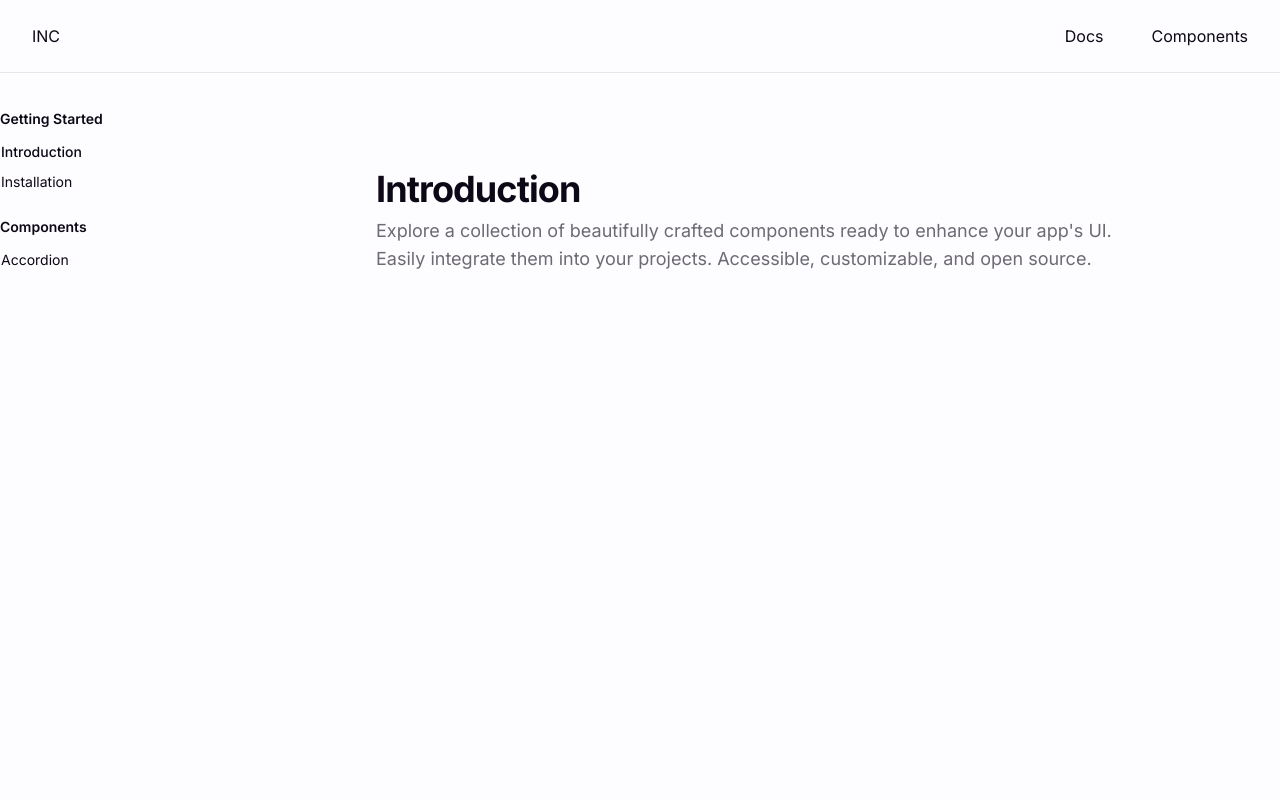
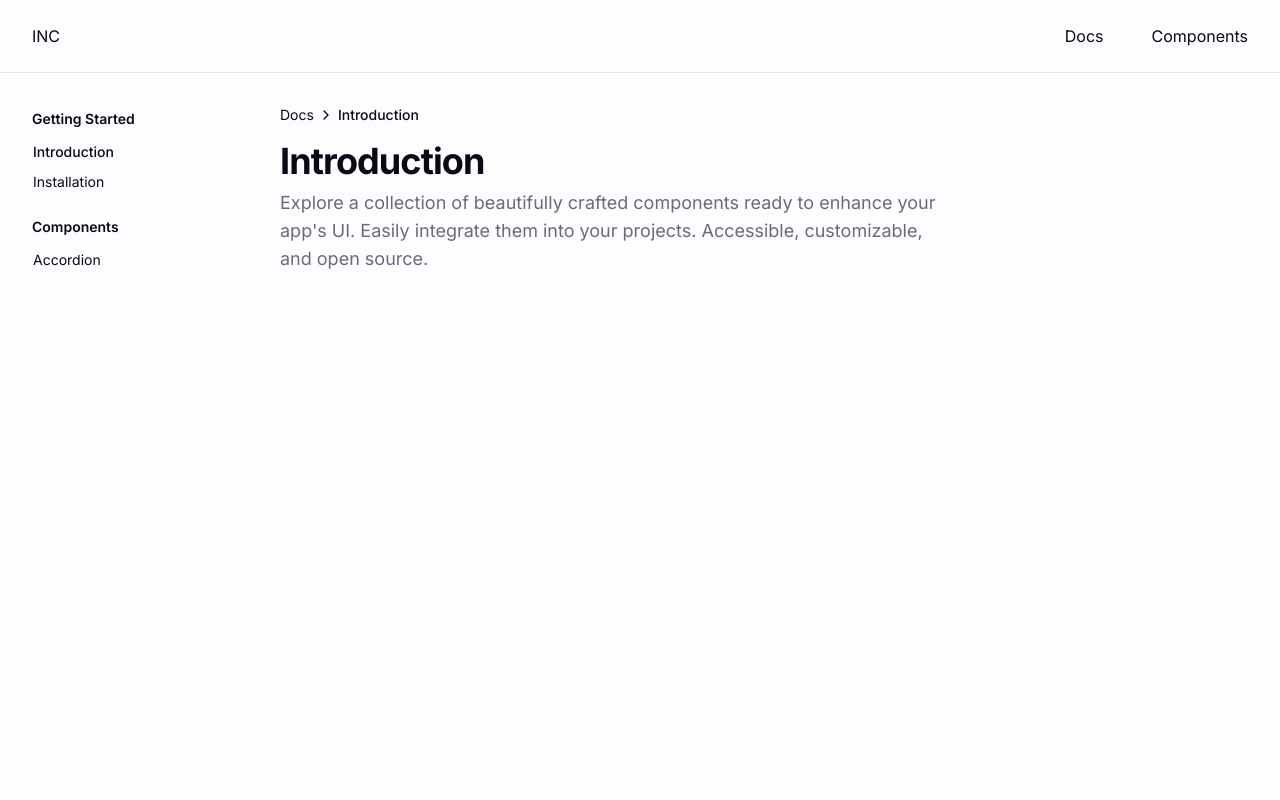
Before and after one commit to Zolastic/inc-design-system-documentation, a Next.js app: page /docs in a window 1280 px wide. Shown: the top 800 px of the page. Built offline with nearby package versions, Linux system fonts and the light colour scheme.

Commit message:
style: change layout for all pages and docs pages

```diff
--- a/src/app/docs/layout.tsx
+++ b/src/app/docs/layout.tsx
@@ -14,7 +14,7 @@ export default function DocsLayout({ children }: DocsLayoutProps) {
     <div className="border-b bg-background text-text-default">
       <div className="container flex-1 items-start md:grid md:grid-cols-[220px_minmax(0,1fr)] md:gap-6 lg:grid-cols-[240px_minmax(0,1fr)] lg:gap-10">
         <aside className="fixed top-14 z-30 -ml-2 hidden h-[calc(100vh-3.5rem)] w-full shrink-0 md:sticky md:block">
-          <ScrollArea className="h-full py-6 pr-6 lg:py-8">
+          <ScrollArea className="h-full p-6 pr-6 lg:p-8">
             <DocsSidebarNav items={docsSidebarLinks} />
           </ScrollArea>
         </aside>
--- a/src/app/docs/page.tsx
+++ b/src/app/docs/page.tsx
@@ -1,18 +1,30 @@
+import { ChevronRightIcon } from "lucide-react";
 import React from "react";
 
 type Props = {};
 
 const Page = (props: Props) => {
   return (
-    <main className="flex min-h-screen flex-col items-start justify-start p-24 bg-background">
-      <h1 className="scroll-m-20 text-4xl font-bold tracking-tight text-text-default">
-        Introduction
-      </h1>
-      <p className="text-lg text-text-default/60 max-w-[750px] mt-2">
-        Explore a collection of beautifully crafted components ready to enhance
-        your app&apos;s UI. Easily integrate them into your projects.
-        Accessible, customizable, and open source.
-      </p>
+    <main className="relative py-6 lg:gap-10 lg:py-8 xl:grid xl:grid-cols-[1fr_300px]">
+      <div className="mx-auto w-full min-w-0">
+        <div className="mb-4 flex items-center space-x-1 text-sm text-muted-foreground">
+          <div className="overflow-hidden text-ellipsis whitespace-nowrap">
+            Docs
+          </div>
+          <ChevronRightIcon className="h-4 w-4" />
+          <div className="font-medium text-foreground">Introduction</div>
+        </div>
+        <div className="space-y-2">
+          <h1 className="scroll-m-20 text-4xl font-bold tracking-tight text-text-default">
+            Introduction
+          </h1>
+          <p className="text-lg text-text-default/60 max-w-[750px] mt-2">
+            Explore a collection of beautifully crafted components ready to
+            enhance your app&apos;s UI. Easily integrate them into your
+            projects. Accessible, customizable, and open source.
+          </p>
+        </div>
+      </div>
     </main>
   );
 };
--- a/src/app/layout.tsx
+++ b/src/app/layout.tsx
@@ -3,6 +3,7 @@ import { Inter } from "next/font/google";
 import "./globals.css";
 import SiteHeader from "@/components/site-header";
 import { SiteFooter } from "@/components/site-footer";
+import { cn } from "@/lib/utils";
 
 const inter = Inter({ subsets: ["latin"] });
 
@@ -18,10 +19,17 @@ export default function RootLayout({
 }>) {
   return (
     <html lang="en">
-      <body className={inter.className}>
-        <SiteHeader />
-        {children}
-        <SiteFooter />
+      <body
+        className={cn(
+          inter.className,
+          "min-h-screen bg-background font-sans antialiased"
+        )}
+      >
+        <div className="relative flex min-h-screen flex-col bg-background">
+          <SiteHeader />
+          <main className="flex-1">{children}</main>
+          <SiteFooter />
+        </div>
       </body>
     </html>
   );
```
